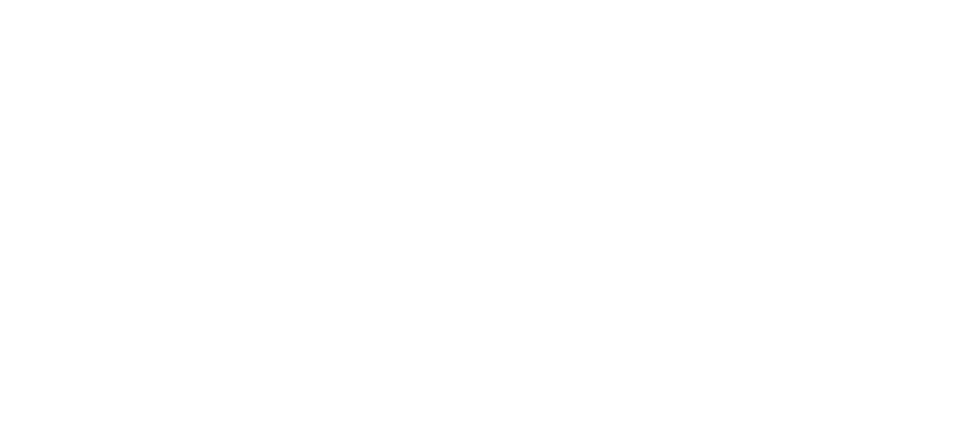
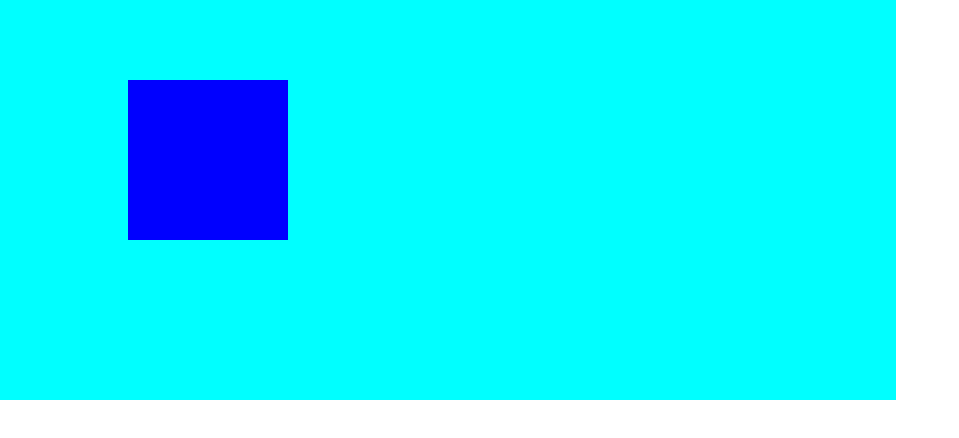
Before and after one commit to AryanLabs-dev/Aryan-Web-Dev, a plain HTML site: page Video 40/index.html in a window 1280 px wide. Shown: the whole page, without its empty margins (0-959 px from the left). Drawn offline with Linux system fonts and the light colour scheme.

Commit message:
CSS Transitions by Aryan Labs ✅

```diff
--- a/Video 40/index.html
+++ b/Video 40/index.html
@@ -1,11 +1,17 @@
 <!DOCTYPE html>
 <html lang="en">
+
 <head>
     <meta charset="UTF-8">
     <meta name="viewport" content="width=device-width, initial-scale=1.0">
-    <title>Document</title>
+    <title>CSS Transitions by Aryan Labs</title>
+    <link rel="stylesheet" href="style.css">
 </head>
+
 <body>
+    <div class="container">
+        <div class="items translate"></div>
+    </div>
+</body>
 
-</body>
 </html>
--- a/Video 40/style.css
+++ b/Video 40/style.css
@@ -0,0 +1,22 @@
+*{
+    padding: 0;
+    margin: 0;
+}
+.container{
+    background-color: aqua;
+    width: 70vw;
+    height: 50vh;
+}
+.items{
+    width: 10vh;
+    height: 10vh;
+    background-color: brown;
+    transition: all 3s ease-in-out 1s;
+    transform: translateX(29%) translateY(29%);
+}
+.translate{
+    transform: translateX(10vw) translateY(10vh);
+    background-color: blue;
+    width: 20vh;
+    height: 20vh;
+}
```
Also changed, not shown: 1 other file.
